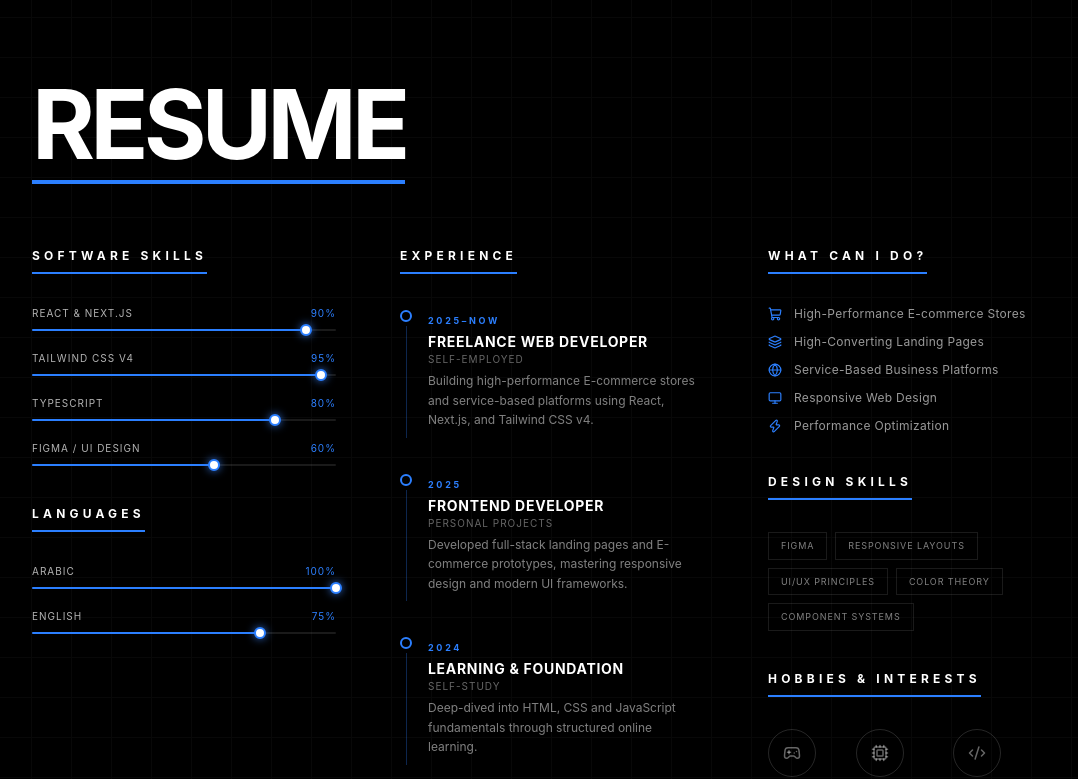
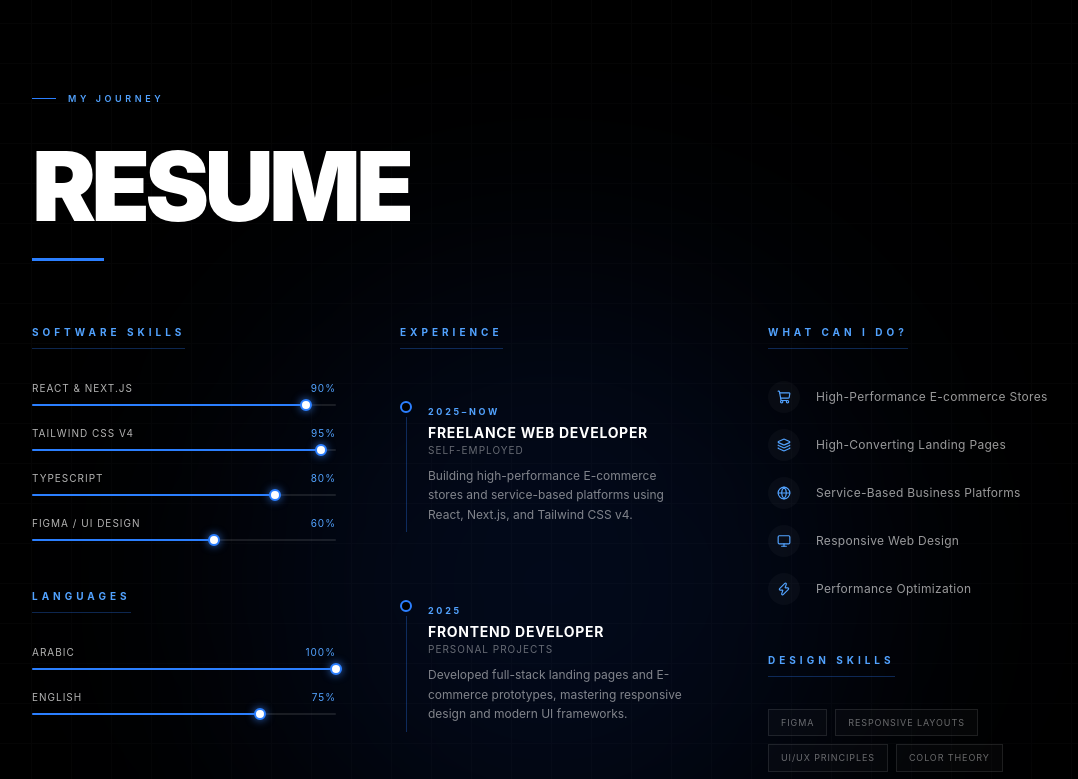
Before and after one commit to MahmoudCode94/Portfolio, a React (Vite) app: page / in a window 1280 px wide. Shown: the part 1620-2399 px from the top of the page, without its empty margins (88-1166 px from the left). Built offline with nearby package versions, Linux system fonts and the light colour scheme.

Commit message:
feat: upgrade Resume and Projects sections with premium hover animations and layoutId transitions

```diff
--- a/src/components/Projects.tsx
+++ b/src/components/Projects.tsx
@@ -1,5 +1,5 @@
-import { useState } from 'react';
-import { motion, AnimatePresence } from 'framer-motion';
+import { useState, useRef } from 'react';
+import { motion, AnimatePresence, useInView } from 'framer-motion';
 import { ExternalLink, GitBranch, ArrowUpRight } from 'lucide-react';
 import freshCartImg from '../assets/freshCart.png';
 import devFolioImg from '../assets/DevFolio.png';
@@ -7,7 +7,6 @@ import mealifyImg from '../assets/Mealify.png';
 import yummyImg from '../assets/yummy.png';
 import weatherAppImg from '../assets/weatherApp.png';
 import bookmarkerImg from '../assets/Bookmarker.png';
-
 
 type Category = 'All' | 'E-commerce' | 'Landing Page' | 'Platform';
 
@@ -26,7 +25,6 @@ interface Project {
   featured?: boolean;
   comingSoon?: boolean;
 }
-
 
 const projects: Project[] = [
   {
@@ -112,7 +110,6 @@ const projects: Project[] = [
 
 const categories: Category[] = ['All', 'E-commerce', 'Landing Page', 'Platform'];
 
-
 const accentMap: Record<string, string> = {
   blue:    'text-blue-400 border-blue-500/40 bg-blue-500/10',
   violet:  'text-violet-400 border-violet-500/40 bg-violet-500/10',
@@ -140,7 +137,6 @@ const accentGlow: Record<string, string> = {
   cyan:    'group-hover:shadow-[0_0_30px_rgba(6,182,212,0.15)]',
 };
 
-
 const ProjectCard = ({ project, index }: { project: Project; index: number }) => {
   const chip   = accentMap[project.accent]    ?? accentMap.blue;
   const border = accentBorder[project.accent] ?? '';
@@ -158,8 +154,7 @@ const ProjectCard = ({ project, index }: { project: Project; index: number }) =>
         ${project.featured ? 'md:col-span-2' : ''}
         ${project.comingSoon ? 'opacity-50' : ''}`}
     >
-
-      <div className="relative w-full h-48 overflow-hidden bg-black">
+      <div className="relative w-full h-48 overflow-hidden bg-black" data-cursor-text={project.live ? "VIEW" : ""}>
         {project.image ? (
           <>
             <img
@@ -181,62 +176,56 @@ const ProjectCard = ({ project, index }: { project: Project; index: number }) =>
           </div>
         )}
 
-
-        <span className={`absolute top-3 left-3 text-[9px] tracking-[0.25em] font-bold uppercase border px-2.5 py-1 backdrop-blur-sm ${chip}`}>
+        <span className={`absolute top-4 left-4 text-[9px] tracking-[0.25em] font-bold uppercase border px-2.5 py-1 backdrop-blur-md ${chip}`}>
           {project.category}
         </span>
 
-
         {project.featured && (
-          <span className="absolute top-3 right-3 text-[8px] tracking-widest font-bold uppercase border border-white/20 text-white/60 px-2.5 py-1 bg-black/40 backdrop-blur-sm">
+          <span className="absolute top-4 right-4 text-[8px] tracking-widest font-bold uppercase border border-white/20 text-white/80 px-2.5 py-1 bg-black/60 backdrop-blur-md">
             Featured
           </span>
         )}
-
 
         {!project.comingSoon && project.live && (
           <a
             href={project.live}
             target="_blank"
             rel="noopener noreferrer"
-            className="absolute bottom-3 right-3 opacity-0 group-hover:opacity-100 transition-opacity duration-300 bg-white/10 backdrop-blur-sm p-1.5 rounded-sm hover:bg-white/20"
+            className="absolute bottom-4 right-4 opacity-0 group-hover:opacity-100 transition-opacity duration-300 bg-white/10 backdrop-blur-md p-2 rounded-sm hover:bg-white/20 text-white hover:text-blue-400"
           >
-            <ArrowUpRight size={16} className="text-white" />
+            <ArrowUpRight size={18} className="transition-transform group-hover/btn:scale-110" />
           </a>
         )}
       </div>
 
+      <div className="p-6 lg:p-8">
+        <h3 className="text-xl font-bold text-white tracking-tight mb-1 group-hover:text-blue-400 transition-colors duration-300">{project.title}</h3>
+        <p className="text-[10px] tracking-[0.2em] uppercase text-white/40 mb-4">{project.subtitle}</p>
+        <p className="text-sm text-white/60 leading-relaxed mb-6">{project.description}</p>
 
-      <div className="p-6">
-        <h3 className="text-lg font-bold text-white tracking-tight mb-0.5">{project.title}</h3>
-        <p className="text-[10px] tracking-[0.2em] uppercase text-white/30 mb-3">{project.subtitle}</p>
-        <p className="text-sm text-white/50 leading-relaxed mb-5">{project.description}</p>
-
-
-        <div className="flex flex-wrap gap-2 mb-5">
+        <div className="flex flex-wrap gap-2 mb-6">
           {project.tech.map((t) => (
             <span
               key={t}
-              className="text-[9px] tracking-widest uppercase border border-white/10 text-white/30 px-2.5 py-1"
+              className="text-[9px] tracking-widest uppercase border border-white/10 bg-white/[0.02] text-white/40 px-2.5 py-1"
             >
               {t}
             </span>
           ))}
         </div>
 
-
         {project.comingSoon ? (
           <span className="text-[9px] tracking-widest uppercase text-white/20 italic">Coming Soon</span>
         ) : (
-          <div className="flex gap-4">
+          <div className="flex gap-5">
             {project.live && (
               <a
                 href={project.live}
                 target="_blank"
                 rel="noopener noreferrer"
-                className="flex items-center gap-1.5 text-[10px] tracking-widest uppercase text-white/50 hover:text-white transition-colors duration-200"
+                className="flex items-center gap-1.5 text-[10px] tracking-widest uppercase text-white/50 hover:text-blue-400 transition-colors duration-200"
               >
-                <ExternalLink size={12} />
+                <ExternalLink size={14} />
                 Live Demo
               </a>
             )}
@@ -247,7 +236,7 @@ const ProjectCard = ({ project, index }: { project: Project; index: number }) =>
                 rel="noopener noreferrer"
                 className="flex items-center gap-1.5 text-[10px] tracking-widest uppercase text-white/50 hover:text-white transition-colors duration-200"
               >
-                <GitBranch size={12} />
+                <GitBranch size={14} />
                 Code
               </a>
             )}
@@ -258,9 +247,10 @@ const ProjectCard = ({ project, index }: { project: Project; index: number }) =>
   );
 };
 
-
 const Projects = () => {
   const [active, setActive] = useState<Category>('All');
+  const sectionRef = useRef<HTMLDivElement>(null);
+  const isInView = useInView(sectionRef, { once: true, margin: '-100px' });
 
   const filtered =
     active === 'All' ? projects : projects.filter((p) => p.category === active);
@@ -268,59 +258,83 @@ const Projects = () => {
   return (
     <section
       id="projects"
-      className="relative w-full min-h-screen bg-black py-24 overflow-hidden"
+      ref={sectionRef}
+      className="relative w-full min-h-screen bg-black py-28 overflow-hidden"
+      style={{ cursor: 'none' }}
     >
       <div className="relative z-10 w-full px-6 md:px-24 lg:px-[120px]">
 
+        {/* Section label */}
         <motion.div
-          className="mb-16 w-fit"
-          initial={{ opacity: 0, y: -30 }}
-          whileInView={{ opacity: 1, y: 0 }}
-          transition={{ duration: 0.8 }}
-          viewport={{ once: true }}
+          initial={{ opacity: 0, x: -20 }}
+          animate={isInView ? { opacity: 1, x: 0 } : {}}
+          transition={{ duration: 0.6 }}
+          className="flex items-center gap-3 mb-8"
         >
-          <h2 className="text-6xl md:text-8xl font-bold tracking-tighter text-white uppercase">
-            Projects
-          </h2>
-          <motion.div
-            className="h-1 bg-blue-500 mt-2"
-            initial={{ width: 0 }}
-            whileInView={{ width: '100%' }}
-            transition={{ duration: 1, delay: 0.4, ease: 'easeOut' }}
-            viewport={{ once: true }}
-          />
-          <p className="mt-4 text-white/40 text-sm tracking-wide max-w-lg">
-            A curated selection of E-commerce stores, landing pages, and platforms I've built.
-          </p>
+          <div className="w-6 h-[1px] bg-blue-500" />
+          <span className="text-[9px] tracking-[0.4em] uppercase text-blue-400 font-semibold">My Work</span>
         </motion.div>
 
+        {/* Heading */}
+        <div className="mb-16 w-fit overflow-hidden">
+          <motion.h2
+            initial={{ y: 80, opacity: 0 }}
+            animate={isInView ? { y: 0, opacity: 1 } : {}}
+            transition={{ duration: 0.9, ease: [0.16, 1, 0.3, 1] }}
+            className="text-6xl md:text-8xl font-black tracking-tighter text-white uppercase leading-none"
+          >
+            PROJECTS
+          </motion.h2>
+          <motion.div
+            className="h-[3px] bg-blue-500 mt-6 origin-left"
+            initial={{ scaleX: 0 }}
+            animate={isInView ? { scaleX: 1 } : {}}
+            transition={{ duration: 1.2, delay: 0.4, ease: [0.25, 1, 0.5, 1] }}
+            style={{ width: '72px' }}
+          />
+          <motion.p
+            initial={{ opacity: 0 }}
+            animate={isInView ? { opacity: 1 } : {}}
+            transition={{ duration: 0.6, delay: 0.8 }}
+            className="mt-6 text-white/50 text-sm tracking-wide max-w-lg leading-relaxed"
+          >
+            A curated selection of E-commerce stores, landing pages, and platforms I've built to solve real-world problems.
+          </motion.p>
+        </div>
 
+        {/* Filters */}
         <motion.div
-          className="flex flex-wrap gap-3 mb-12"
+          className="flex flex-wrap gap-3 mb-16"
           initial={{ opacity: 0 }}
-          whileInView={{ opacity: 1 }}
+          animate={isInView ? { opacity: 1 } : {}}
           transition={{ duration: 0.6, delay: 0.2 }}
-          viewport={{ once: true }}
         >
           {categories.map((cat) => (
             <button
               key={cat}
               onClick={() => setActive(cat)}
-              className={`text-[10px] tracking-[0.25em] uppercase font-bold px-5 py-2.5 border transition-all duration-300 ${
+              className={`relative text-[10px] tracking-[0.25em] uppercase font-bold px-6 py-3 border transition-colors duration-300 overflow-hidden group ${
                 active === cat
-                  ? 'border-blue-500 text-white bg-blue-500/10'
-                  : 'border-white/10 text-white/40 hover:border-white/30 hover:text-white/70'
+                  ? 'border-blue-500 text-white'
+                  : 'border-white/10 text-white/40 hover:border-white/30 hover:text-white/80'
               }`}
             >
-              {cat}
+              {active === cat && (
+                <motion.div
+                  layoutId="activeFilter"
+                  className="absolute inset-0 bg-blue-500/20 z-0"
+                  transition={{ type: "spring", stiffness: 300, damping: 30 }}
+                />
+              )}
+              <span className="relative z-10">{cat}</span>
             </button>
           ))}
         </motion.div>
 
-
+        {/* Projects Grid */}
         <motion.div
           layout
-          className="grid grid-cols-1 md:grid-cols-2 lg:grid-cols-3 gap-px bg-white/[0.04]"
+          className="grid grid-cols-1 md:grid-cols-2 lg:grid-cols-3 gap-6"
         >
           <AnimatePresence mode="popLayout">
             {filtered.map((project, i) => (
--- a/src/components/Resume.tsx
+++ b/src/components/Resume.tsx
@@ -1,4 +1,5 @@
-import { motion } from 'framer-motion';
+import { useRef } from 'react';
+import { motion, useInView } from 'framer-motion';
 import {
   Gamepad2,
   Cpu,
@@ -10,7 +11,6 @@ import {
   Monitor,
   Zap,
 } from 'lucide-react';
-
 
 const softwareSkills = [
   { name: 'React & Next.js', level: 90 },
@@ -45,7 +45,6 @@ const experience = [
   },
 ];
 
-
 const capabilities = [
   { icon: ShoppingCart, text: 'High-Performance E-commerce Stores' },
   { icon: Layers, text: 'High-Converting Landing Pages' },
@@ -63,40 +62,41 @@ const hobbies = [
   { icon: Palette, label: 'UI Experiments' },
 ];
 
-
 const SectionHeader = ({ title }: { title: string }) => (
   <div className="mb-8 w-fit">
-    <h3 className="text-xs font-bold tracking-[0.35em] uppercase text-white mb-2">{title}</h3>
-    <div className="h-[2px] w-full bg-blue-500" />
+    <h3 className="text-[10px] font-bold tracking-[0.4em] uppercase text-blue-400 mb-2">{title}</h3>
+    <div className="h-[1px] w-full bg-blue-500/30" />
   </div>
 );
 
-const SkillSlider = ({ name, level, delay }: { name: string; level: number; delay: number }) => (
-  <div className="mb-5">
+const SkillSlider = ({ name, level, delay }: { name: string; level: number; delay: number }) => {
+  const ref = useRef(null);
+  const isInView = useInView(ref, { once: true, margin: '-50px' });
+
+  return (
+    <div className="mb-5" ref={ref}>
       <div className="flex justify-between mb-2">
         <span className="text-[10px] tracking-widest uppercase text-white/70">{name}</span>
-      <span className="text-[10px] tracking-widest text-blue-500">{level}%</span>
+        <span className="text-[10px] tracking-widest text-blue-400">{level}%</span>
       </div>
-    <div className="relative h-[2px] bg-white/10 w-full rounded-full">
+      <div className="relative h-[2px] bg-white/10 w-full rounded-full" data-cursor-text="SKILL">
         <motion.div
           className="absolute top-0 left-0 h-full bg-blue-500 rounded-full"
           initial={{ width: 0 }}
-        whileInView={{ width: `${level}%` }}
-        transition={{ duration: 1.2, delay, ease: 'easeOut' }}
-        viewport={{ once: true }}
+          animate={isInView ? { width: `${level}%` } : {}}
+          transition={{ duration: 1.2, delay, ease: [0.25, 1, 0.5, 1] }}
         />
-
         <motion.div
           className="absolute top-1/2 -translate-y-1/2 w-3 h-3 rounded-full bg-white border-2 border-blue-500 shadow-[0_0_8px_rgba(59,130,246,0.8)]"
           initial={{ left: 0 }}
-        whileInView={{ left: `calc(${level}% - 6px)` }}
-        transition={{ duration: 1.2, delay, ease: 'easeOut' }}
-        viewport={{ once: true }}
+          animate={isInView ? { left: `calc(${level}% - 6px)` } : {}}
+          transition={{ duration: 1.2, delay, ease: [0.25, 1, 0.5, 1] }}
           whileHover={{ scale: 1.4 }}
         />
       </div>
     </div>
   );
+};
 
 const TimelineItem = ({
   year,
@@ -110,86 +110,98 @@ const TimelineItem = ({
   company: string;
   desc: string;
   index: number;
-}) => (
+}) => {
+  const ref = useRef(null);
+  const isInView = useInView(ref, { once: true, margin: '-50px' });
+
+  return (
     <motion.div
-    className="flex gap-4 mb-8 last:mb-0"
+      ref={ref}
+      className="group flex gap-4 mb-8 last:mb-0 relative hover:bg-white/[0.02] p-4 -ml-4 rounded-xl transition-colors duration-300"
       initial={{ opacity: 0, x: -30 }}
-    whileInView={{ opacity: 1, x: 0 }}
-    transition={{ duration: 0.6, delay: index * 0.15 }}
-    viewport={{ once: true }}
+      animate={isInView ? { opacity: 1, x: 0 } : {}}
+      transition={{ duration: 0.6, delay: index * 0.15, ease: [0.25, 1, 0.5, 1] }}
     >
-
       <div className="flex flex-col items-center">
         <motion.div
-        className="w-3 h-3 rounded-full border-2 border-blue-500 bg-black flex-shrink-0 mt-1 cursor-pointer"
-        whileHover={{ scale: 1.6, backgroundColor: '#3b82f6', boxShadow: '0 0 12px rgba(59,130,246,0.9)' }}
-        transition={{ duration: 0.2 }}
+          className="w-3 h-3 rounded-full border-2 border-blue-500 bg-black flex-shrink-0 mt-1 cursor-pointer transition-colors duration-300 group-hover:bg-blue-500 group-hover:shadow-[0_0_12px_rgba(59,130,246,0.9)]"
         />
         <div className="w-[1px] flex-1 bg-blue-500/30 mt-1" />
       </div>
-
       <div className="pb-2">
-      <span className="text-[9px] tracking-[0.3em] text-blue-500 uppercase font-bold">{year}</span>
-      <h4 className="text-sm font-bold text-white uppercase tracking-wider mt-0.5">{title}</h4>
-      <p className="text-[10px] text-white/40 tracking-widest uppercase mb-1">{company}</p>
-      <p className="text-xs text-white/50 leading-relaxed">{desc}</p>
+        <span className="text-[9px] tracking-[0.3em] text-blue-400 uppercase font-bold">{year}</span>
+        <h4 className="text-sm font-bold text-white uppercase tracking-wider mt-0.5 group-hover:text-blue-300 transition-colors duration-300">{title}</h4>
+        <p className="text-[10px] text-white/40 tracking-widest uppercase mb-2">{company}</p>
+        <p className="text-xs text-white/50 leading-relaxed group-hover:text-white/70 transition-colors duration-300">{desc}</p>
       </div>
     </motion.div>
   );
-
+};
 
 const Resume = () => {
+  const sectionRef = useRef<HTMLDivElement>(null);
+  const isInView = useInView(sectionRef, { once: true, margin: '-100px' });
+
   return (
     <section
       id="resume"
-      className="relative w-full min-h-screen bg-black flex items-center py-24 overflow-hidden"
+      ref={sectionRef}
+      className="relative w-full min-h-screen bg-black flex items-center py-28 overflow-hidden"
+      style={{ cursor: 'none' }}
     >
-
       <div
-        className="absolute inset-0 opacity-[0.03] z-0"
+        className="absolute inset-0 opacity-[0.02] z-0 pointer-events-none"
         style={{
           backgroundImage:
             'repeating-linear-gradient(0deg, transparent, transparent 39px, rgba(255,255,255,1) 39px, rgba(255,255,255,1) 40px), repeating-linear-gradient(90deg, transparent, transparent 39px, rgba(255,255,255,1) 39px, rgba(255,255,255,1) 40px)',
         }}
       />
+      {/* Background glow orb */}
+      <div className="absolute top-1/2 left-1/2 -translate-x-1/2 -translate-y-1/2 w-[600px] h-[600px] bg-blue-600/10 rounded-full blur-[120px] pointer-events-none z-0" />
 
       <div className="relative z-10 w-full px-6 md:px-24 lg:px-[120px]">
 
+        {/* Section label */}
         <motion.div
-          className="mb-16 w-fit"
-          initial={{ opacity: 0, y: -30 }}
-          whileInView={{ opacity: 1, y: 0 }}
-          transition={{ duration: 0.8 }}
-          viewport={{ once: true }}
+          initial={{ opacity: 0, x: -20 }}
+          animate={isInView ? { opacity: 1, x: 0 } : {}}
+          transition={{ duration: 0.6 }}
+          className="flex items-center gap-3 mb-8"
         >
-          <h2 className="text-6xl md:text-8xl font-bold tracking-tighter text-white uppercase">
-            Resume
-          </h2>
-          <motion.div
-            className="h-1 bg-blue-500 mt-2"
-            initial={{ width: 0 }}
-            whileInView={{ width: '100%' }}
-            transition={{ duration: 1, delay: 0.4, ease: 'easeOut' }}
-            viewport={{ once: true }}
-          />
+          <div className="w-6 h-[1px] bg-blue-500" />
+          <span className="text-[9px] tracking-[0.4em] uppercase text-blue-400 font-semibold">My Journey</span>
         </motion.div>
 
+        {/* Heading */}
+        <div className="mb-16 w-fit overflow-hidden">
+          <motion.h2
+            initial={{ y: 80, opacity: 0 }}
+            animate={isInView ? { y: 0, opacity: 1 } : {}}
+            transition={{ duration: 0.9, ease: [0.16, 1, 0.3, 1] }}
+            className="text-6xl md:text-8xl font-black tracking-tighter text-white uppercase leading-none"
+          >
+            RESUME
+          </motion.h2>
+          <motion.div
+            className="h-[3px] bg-blue-500 mt-6 origin-left"
+            initial={{ scaleX: 0 }}
+            animate={isInView ? { scaleX: 1 } : {}}
+            transition={{ duration: 1.2, delay: 0.4, ease: [0.25, 1, 0.5, 1] }}
+            style={{ width: '72px' }}
+          />
+        </div>
 
         <div className="grid grid-cols-1 md:grid-cols-3 gap-12 lg:gap-16">
-
-
           <motion.div
             initial={{ opacity: 0, y: 40 }}
-            whileInView={{ opacity: 1, y: 0 }}
-            transition={{ duration: 0.7, delay: 0.1 }}
-            viewport={{ once: true }}
+            animate={isInView ? { opacity: 1, y: 0 } : {}}
+            transition={{ duration: 0.7, delay: 0.1, ease: [0.25, 1, 0.5, 1] }}
           >
             <SectionHeader title="Software Skills" />
             {softwareSkills.map((skill, i) => (
               <SkillSlider key={skill.name} {...skill} delay={i * 0.1 + 0.2} />
             ))}
-
-            <div className="mt-10">
+            <div className="mt-12">
               <SectionHeader title="Languages" />
               {languages.map((lang, i) => (
                 <SkillSlider key={lang.name} {...lang} delay={i * 0.15 + 0.6} />
@@ -197,12 +209,10 @@ const Resume = () => {
             </div>
           </motion.div>
 
-
           <motion.div
             initial={{ opacity: 0, y: 40 }}
-            whileInView={{ opacity: 1, y: 0 }}
-            transition={{ duration: 0.7, delay: 0.2 }}
-            viewport={{ once: true }}
+            animate={isInView ? { opacity: 1, y: 0 } : {}}
+            transition={{ duration: 0.7, delay: 0.2, ease: [0.25, 1, 0.5, 1] }}
           >
             <SectionHeader title="Experience" />
             <div>
@@ -210,32 +220,30 @@ const Resume = () => {
                 <TimelineItem key={item.year} {...item} index={i} />
               ))}
             </div>
-
           </motion.div>
-
 
           <motion.div
             initial={{ opacity: 0, y: 40 }}
-            whileInView={{ opacity: 1, y: 0 }}
-            transition={{ duration: 0.7, delay: 0.3 }}
-            viewport={{ once: true }}
+            animate={isInView ? { opacity: 1, y: 0 } : {}}
+            transition={{ duration: 0.7, delay: 0.3, ease: [0.25, 1, 0.5, 1] }}
           >
             <SectionHeader title="What Can I Do?" />
-            <ul className="space-y-3 mb-10">
+            <ul className="space-y-4 mb-12">
               {capabilities.map((cap, i) => (
                 <motion.li
                   key={cap.text}
-                  className="flex items-center gap-3 group"
+                  className="flex items-center gap-4 group"
                   initial={{ opacity: 0, x: 20 }}
-                  whileInView={{ opacity: 1, x: 0 }}
-                  transition={{ duration: 0.5, delay: i * 0.1 }}
-                  viewport={{ once: true }}
+                  animate={isInView ? { opacity: 1, x: 0 } : {}}
+                  transition={{ duration: 0.5, delay: i * 0.1, ease: [0.25, 1, 0.5, 1] }}
                 >
+                  <div className="w-8 h-8 rounded-full bg-white/[0.03] flex items-center justify-center group-hover:bg-blue-500/20 group-hover:shadow-[0_0_15px_rgba(59,130,246,0.3)] transition-all duration-300">
                     <cap.icon
                       size={14}
-                    className="text-blue-500 flex-shrink-0 group-hover:scale-125 transition-transform duration-200"
+                      className="text-blue-400 flex-shrink-0 group-hover:scale-110 transition-transform duration-300"
                     />
-                  <span className="text-xs text-white/60 tracking-wide group-hover:text-white transition-colors duration-200">
+                  </div>
+                  <span className="text-xs text-white/60 tracking-wide group-hover:text-white transition-colors duration-300">
                     {cap.text}
                   </span>
                 </motion.li>
@@ -243,15 +251,14 @@ const Resume = () => {
             </ul>
 
             <SectionHeader title="Design Skills" />
-            <div className="flex flex-wrap gap-2 mb-10">
+            <div className="flex flex-wrap gap-2 mb-12">
               {designSkills.map((skill, i) => (
                 <motion.span
                   key={skill}
-                  className="text-[9px] tracking-widest uppercase border border-white/10 text-white/50 px-3 py-1.5 hover:border-blue-500 hover:text-white transition-all duration-300 cursor-default"
+                  className="text-[9px] tracking-widest uppercase border border-white/10 text-white/40 px-3 py-1.5 hover:border-blue-400 hover:text-white transition-colors duration-300 cursor-default bg-white/[0.02] hover:bg-blue-500/10"
                   initial={{ opacity: 0, scale: 0.8 }}
-                  whileInView={{ opacity: 1, scale: 1 }}
-                  transition={{ duration: 0.4, delay: i * 0.08 }}
-                  viewport={{ once: true }}
+                  animate={isInView ? { opacity: 1, scale: 1 } : {}}
+                  transition={{ duration: 0.4, delay: i * 0.08, ease: [0.25, 1, 0.5, 1] }}
                 >
                   {skill}
                 </motion.span>
@@ -263,14 +270,13 @@ const Resume = () => {
               {hobbies.map((hobby, i) => (
                 <motion.div
                   key={hobby.label}
-                  className="flex flex-col items-center gap-2 group cursor-default"
+                  className="flex flex-col items-center gap-3 group cursor-default"
                   initial={{ opacity: 0, y: 15 }}
-                  whileInView={{ opacity: 1, y: 0 }}
-                  transition={{ duration: 0.4, delay: i * 0.1 }}
-                  viewport={{ once: true }}
+                  animate={isInView ? { opacity: 1, y: 0 } : {}}
+                  transition={{ duration: 0.4, delay: i * 0.1, ease: [0.25, 1, 0.5, 1] }}
                   whileHover={{ y: -4 }}
                 >
-                  <div className="w-12 h-12 rounded-full border border-white/15 flex items-center justify-center group-hover:border-blue-500 group-hover:shadow-[0_0_12px_rgba(59,130,246,0.4)] transition-all duration-300">
+                  <div className="w-12 h-12 rounded-full border border-white/10 bg-white/[0.02] flex items-center justify-center group-hover:border-blue-500 group-hover:bg-blue-500/10 group-hover:shadow-[0_0_15px_rgba(59,130,246,0.3)] transition-all duration-300">
                     <hobby.icon size={18} className="text-white/40 group-hover:text-blue-400 transition-colors duration-300" />
                   </div>
                   <span className="text-[8px] tracking-widest uppercase text-white/30 group-hover:text-white/70 transition-colors duration-300 text-center">
```
Lines whose indentation alone changed are shown as unchanged.
